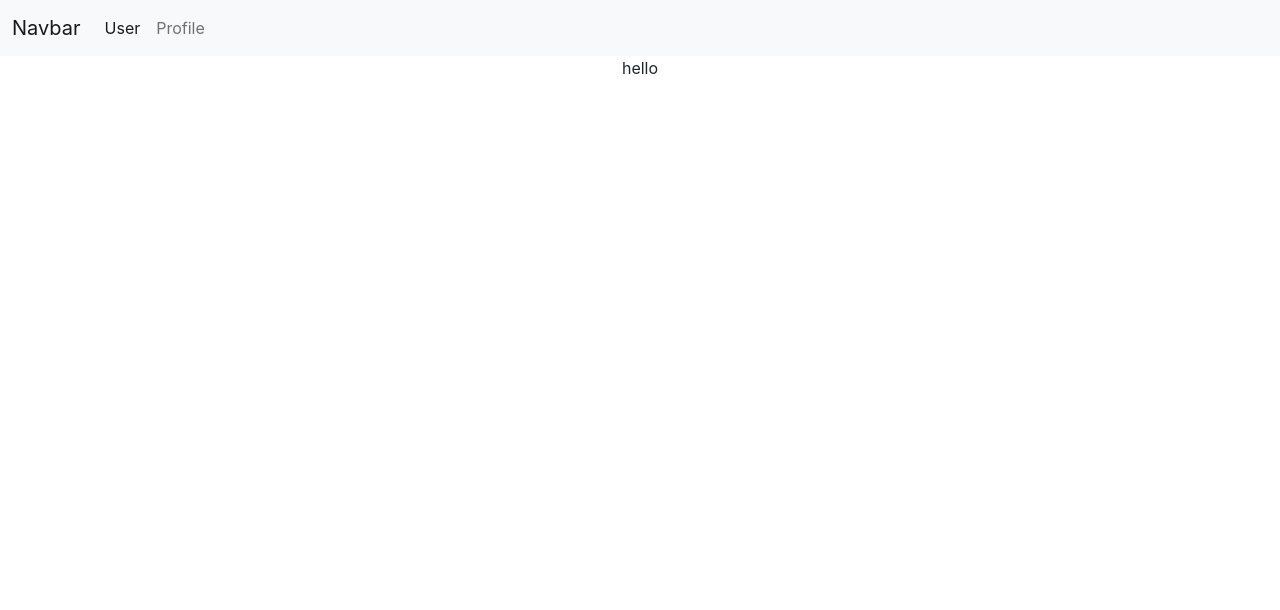
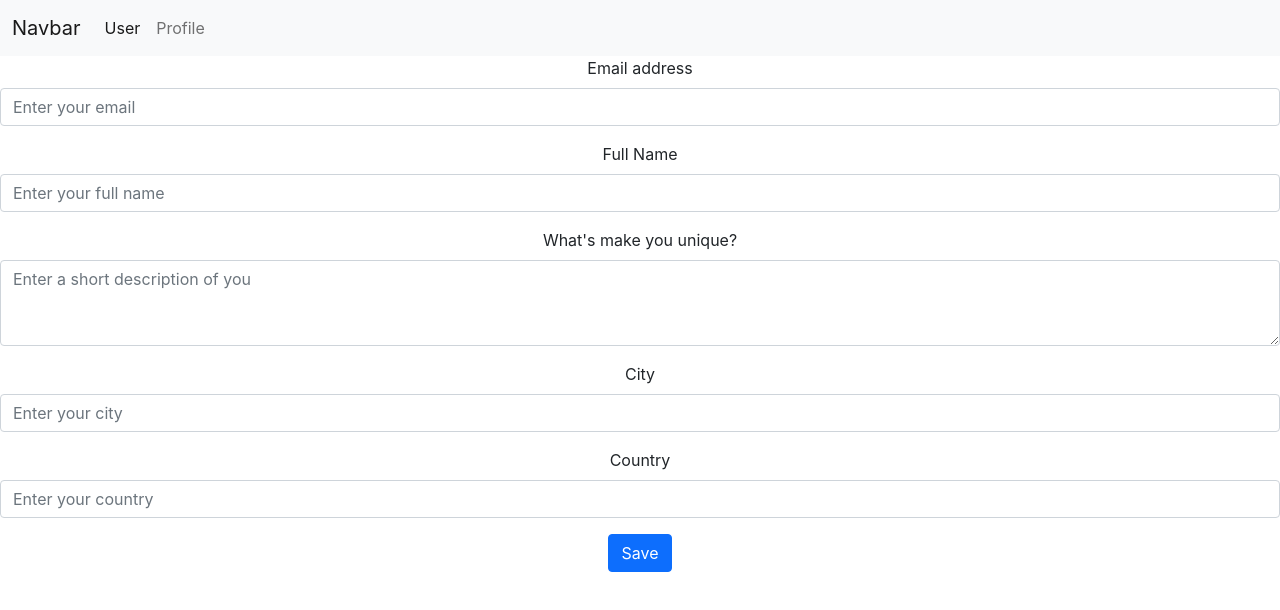
Before and after one commit to J-ustine/mwc22, a React (Create React App) app: page / in a window 1280 px wide. Shown: the top 610 px of the page. Built offline with nearby package versions, Linux system fonts and the light colour scheme.

Commit message:
create user personal data form

```diff
--- a/src/components/FormPersonalData.js
+++ b/src/components/FormPersonalData.js
@@ -1,5 +1,71 @@
 import React from "react";
 
 export default function FormPersonalData() {
-  return "hello";
+  return (
+    <form>
+      <div className="mb-3">
+        <label htmlFor="userEmail" className="form-label">
+          Email address
+        </label>
+        <input
+          type="email"
+          className="form-control"
+          id="userEmail"
+          placeholder="Enter your email"
+        />
+      </div>
+      <div className="mb-3">
+        <label htmlFor="userName" className="form-label">
+          Full Name
+        </label>
+        <input
+          type="text"
+          className="form-control"
+          name="userName"
+          id="userName"
+          placeholder="Enter your full name"
+        />
+      </div>
+      <div className="mb-3">
+        <label htmlFor="userDescription" className="form-label">
+          What's make you unique?
+        </label>
+        <textarea
+          name="userDescription"
+          id="userDescription"
+          className="form-control"
+          cols="60"
+          rows="3"
+          placeholder="Enter a short description of you"
+        ></textarea>
+      </div>
+      <div className="mb-3">
+        <label htmlFor="userCity" className="form-label">
+          City
+        </label>
+        <input
+          type="text"
+          className="form-control"
+          name="userCity"
+          id="userCity"
+          placeholder="Enter your city"
+        />
+      </div>
+      <div className="mb-3">
+        <label htmlFor="userCountry" className="form-label">
+          Country
+        </label>
+        <input
+          type="text"
+          className="form-control"
+          name="userCountry"
+          id="userCountry"
+          placeholder="Enter your country"
+        />
+      </div>
+      <button type="submit" className="btn btn-primary">
+        Save
+      </button>
+    </form>
+  );
 }
```
